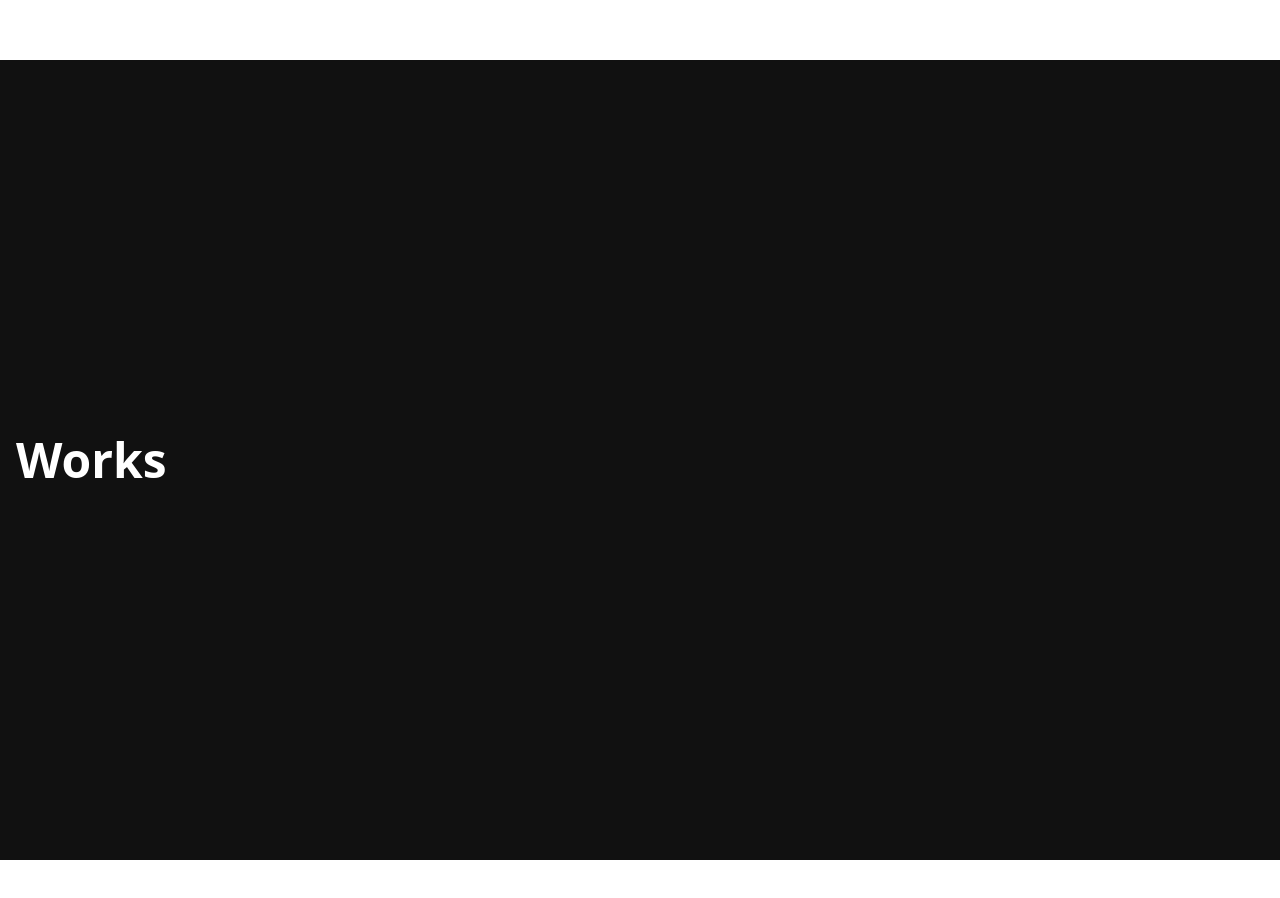
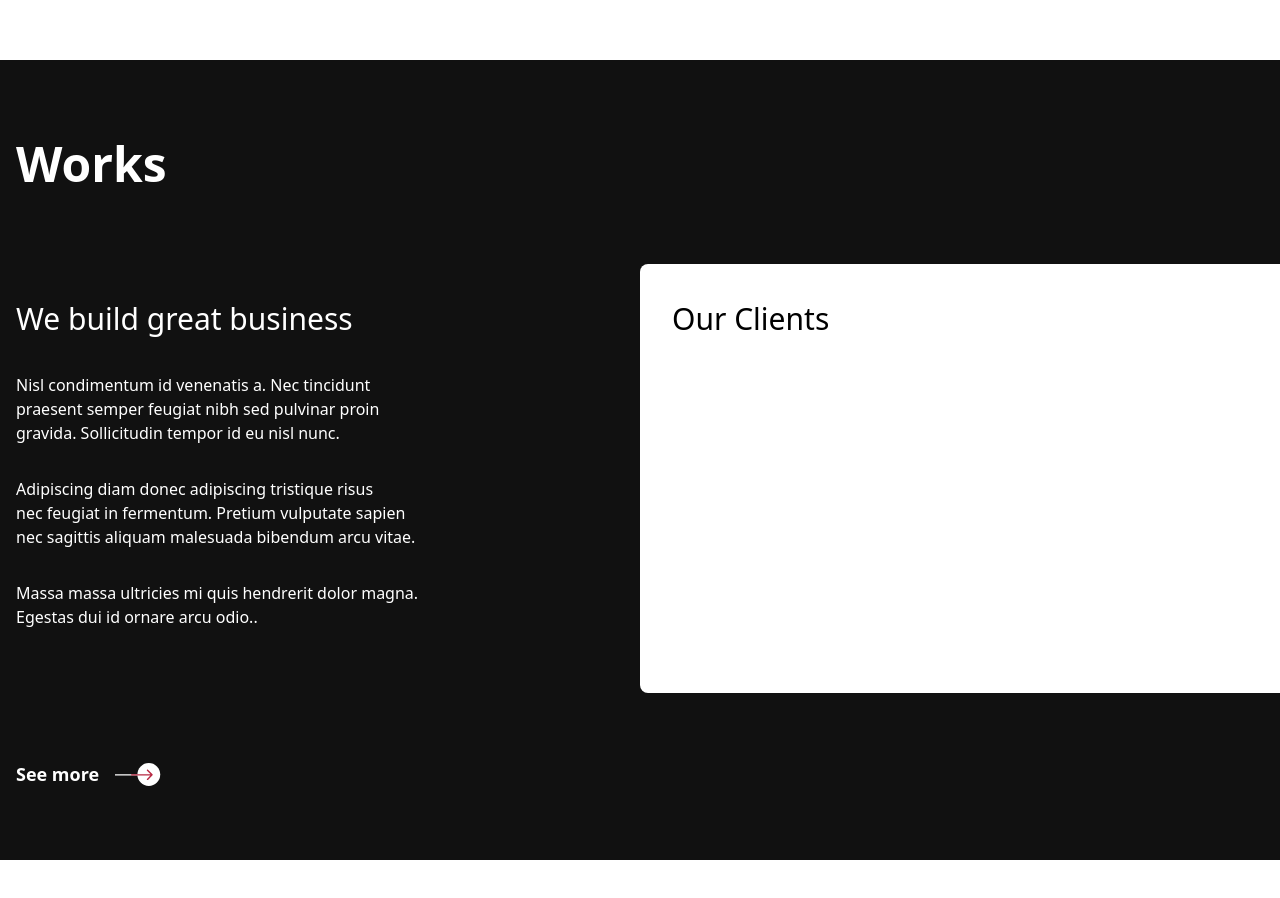
Before and after one commit to alisyahidin/xdev, a Next.js app: page / in a window 1280 px wide. Shown: the part 1540-2438 px from the top of the page. Built offline with nearby package versions, Linux system fonts and the light colour scheme.

Commit message:
add section works in homepage

```diff
--- a/components/Arrow.tsx
+++ b/components/Arrow.tsx
@@ -2,14 +2,21 @@ import React, { ComponentProps } from 'react';
 
 interface ArrowProps extends ComponentProps<'svg'> {
   size?: number,
+  circleSize?: number,
   primaryColor?: string,
   secondaryColor?: string,
 }
 
-const Arrow: React.FC<ArrowProps> = ({ size = 49, primaryColor = '#EB5757', secondaryColor = '#FFFFFF', ...props }) => {
+const Arrow: React.FC<ArrowProps> = ({
+  size = 49,
+  circleSize = 24.5,
+  primaryColor = '#EB5757',
+  secondaryColor = '#FFFFFF',
+  ...props
+}) => {
   return (
     <svg {...props} height={size} viewBox="0 0 72 49" fill="none" xmlns="http://www.w3.org/2000/svg">
-      <ellipse fill={primaryColor} cx="47.3286" cy="24.5" rx="24.6713" ry="24.5" />
+      <ellipse fill={primaryColor} cx="47.3286" cy="24.5" rx={circleSize} ry={circleSize} />
       <path fill={primaryColor} d="M52.5672 25.7071C52.9578 25.3166 52.9578 24.6834 52.5672 24.2929L46.2033 17.9289C45.8128 17.5384 45.1796 17.5384 44.7891 17.9289C44.3985 18.3195 44.3985 18.9526 44.7891 19.3431L50.4459 25L44.7891 30.6569C44.3985 31.0474 44.3985 31.6805 44.7891 32.0711C45.1796 32.4616 45.8128 32.4616 46.2033 32.0711L52.5672 25.7071ZM0 26H51.8601V24H0V26Z" />
       <path fill={secondaryColor} d="M52.5671 25.7071C52.9577 25.3166 52.9577 24.6834 52.5671 24.2929L46.2032 17.9289C45.8126 17.5384 45.1795 17.5384 44.789 17.9289C44.3984 18.3195 44.3984 18.9526 44.789 19.3431L50.4458 25L44.789 30.6569C44.3984 31.0474 44.3984 31.6805 44.789 32.0711C45.1795 32.4616 45.8126 32.4616 46.2032 32.0711L52.5671 25.7071ZM22.6572 26L51.86 26V24L22.6572 24V26Z" />
     </svg>
--- a/components/Navbar.tsx
+++ b/components/Navbar.tsx
@@ -16,7 +16,7 @@ const wrapperVariants = {
   },
   white: {
     backgroundColor: 'rgba(255, 255, 255, 1)',
-    boxShadow: 'rgb(61, 61, 61, 0.3) 0px 0px 10px',
+    boxShadow: 'rgb(61, 61, 61, 0.1) 0px 0px 35px',
     paddingBottom: '1.4rem',
     paddingTop: '1.4rem',
     transition: {
--- /dev/null
+++ b/components/homepage/Works.tsx
@@ -0,0 +1,78 @@
+import React, { useEffect } from 'react';
+import { useDispatch } from 'react-redux'
+import Arrow from 'components/Arrow'
+import { useInView } from 'react-intersection-observer';
+
+const services = [
+  {
+    title: <h2 style={{ marginTop: -22 }} className="absolute text-3xl font-bold leading-9 ml-4">Product <br/> Development</h2>,
+    alt: 'Product Development',
+    image: '/images/service1.png',
+  },
+  {
+    title: <h2 style={{ marginTop: -22 }} className="absolute text-3xl font-bold leading-9 ml-4">User <br/> Experience</h2>,
+    alt: 'User Experience',
+    image: '/images/service2.png',
+  },
+  {
+    title: <h2 style={{ marginTop: -22 }} className="absolute text-3xl font-bold leading-9 ml-4">SEO <br/> Optimization</h2>,
+    alt: 'SEO Optimization',
+    image: '/images/service3.png',
+  },
+  {
+    title: <h2 style={{ marginTop: -22 }} className="absolute text-3xl font-bold leading-9 ml-4">Co <br/> Creation</h2>,
+    alt: 'Co Creation',
+    image: '/images/service4.png',
+  },
+]
+
+interface WorksProps {}
+
+const Works: React.FC<WorksProps> = () => {
+  const dispatch = useDispatch();
+  const { ref, inView } = useInView({ threshold: 0.72 })
+
+  useEffect(() => {
+    dispatch({ type: 'UPDATE_FLOAT_MENU_MODE', mode: inView ? 'light' : 'dark' })
+  }, [inView])
+
+  return (
+    <div className="container h-full flex flex-col items-start justify-center my-16 text-white">
+      <h1 className="text-5xl font-bold mb-16">
+        Works
+      </h1>
+      <div className="flex w-full">
+        <div className="flex-1 py-8">
+          <h2 className="text-3xl mb-8">We build great business</h2>
+          <p className="mb-8">
+            Nisl condimentum id venenatis a. Nec tincidunt <br/>
+            praesent semper feugiat nibh sed pulvinar proin <br/>
+            gravida. Sollicitudin tempor id eu nisl nunc.
+          </p>
+          <p className="mb-8">
+            Adipiscing diam donec adipiscing tristique risus <br/>
+            nec feugiat in fermentum. Pretium vulputate sapien <br/>
+            nec sagittis aliquam malesuada bibendum arcu vitae.
+          </p>
+          <p className="mb-8">
+            Massa massa ultricies mi quis hendrerit dolor magna. <br/>
+            Egestas dui id ornare arcu odio..
+          </p>
+        </div>
+        <div className="flex-1 text-black">
+          <div ref={ref} style={{ width: '150%' }} className="bg-white h-full p-8 rounded-tl-lg rounded-bl-lg">
+            <h2 className="text-3xl mb-8">Our Clients</h2>
+          </div>
+        </div>
+      </div>
+        <div className="mt-16">
+          <div className="flex items-center">
+            <p className="text-lg font-bold">See more</p>
+            <Arrow className="ml-4" size={35} circleSize={16} secondaryColor="#B72842" primaryColor="#FFFFFF" />
+          </div>
+        </div>
+    </div>
+  );
+};
+
+export default Works;
--- a/pages/index.tsx
+++ b/pages/index.tsx
@@ -2,6 +2,7 @@ import React from 'react';
 import Head from 'next/head';
 import Section from 'components/Section';
 import OurServices from 'components/homepage/OurServices';
+import Works from 'components/homepage/Works';
 
 const Home: React.FC<{}> = () => {
   return (<>
@@ -32,16 +33,12 @@ const Home: React.FC<{}> = () => {
       <OurServices />
     </Section>
     <Section
-      className="h-screen"
+      className="min-h-screen flex items-center overflow-hidden"
       style={{
         backgroundColor: '#111111'
       }}
     >
-      <div className="container h-full flex items-center">
-        <h1 className="text-white text-5xl font-bold">
-          Works
-        </h1>
-      </div>
+      <Works />
     </Section>
     <Section
       className="h-screen"
```
